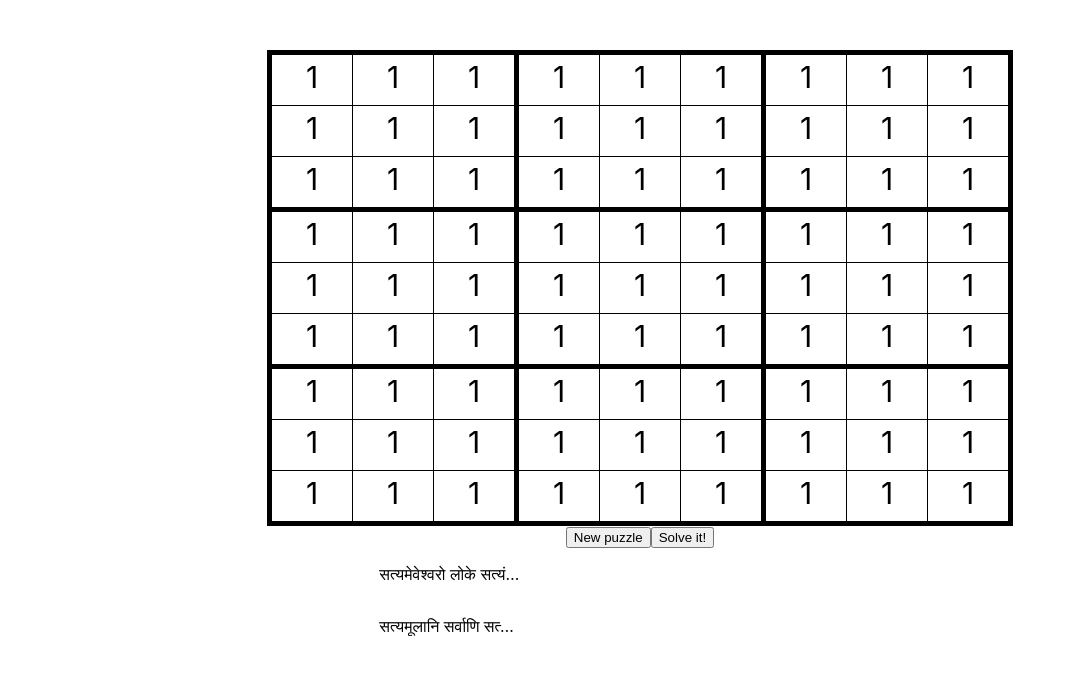
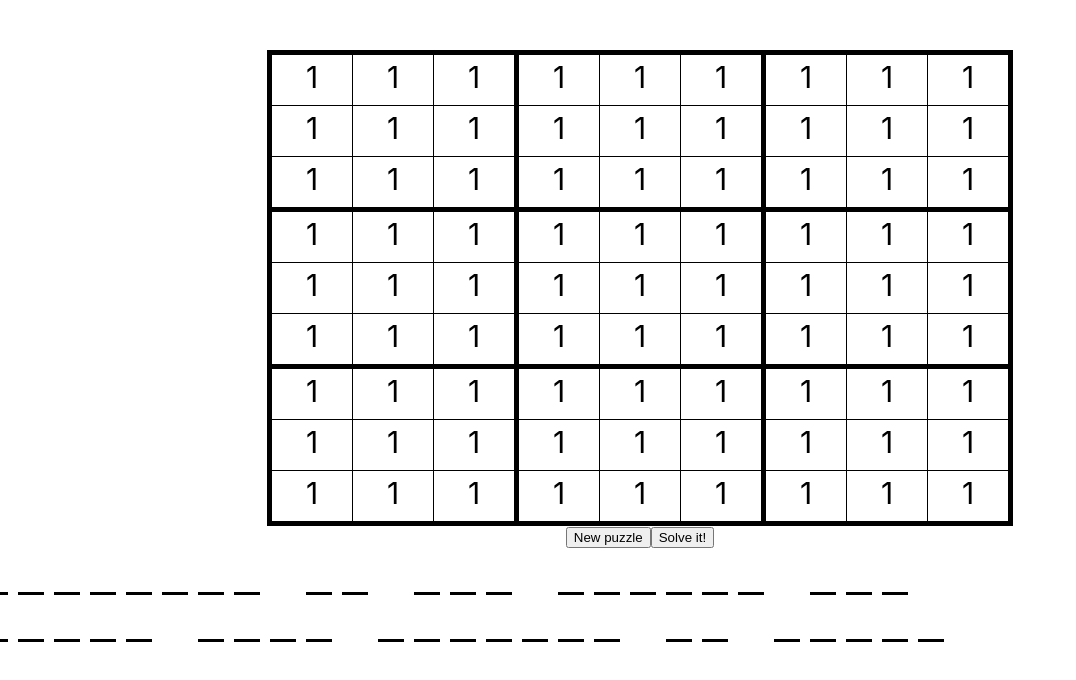
Before and after one commit to RohitTalwalkar/sanskrit-sudoku, a React (Create React App) app: page / in a window 1280 px wide. Shown: the top 680 px of the page, without its empty margins (0-1076 px from the left). Built offline with nearby package versions, Linux system fonts and the light colour scheme.

Commit message:
rendering ShlokCharacter and user input

```diff
--- a/src/App.tsx
+++ b/src/App.tsx
@@ -27,7 +27,7 @@ function App() {
       <Board {...{ boardState, setBoardState }} />
       <PuzzleButton {...{ setBoardState, setSolution }} />
       <SolvePuzzleButton {...{ boardState, setBoardState }} />
-      <DisplayShlok />
+      <DisplayShlok percentComplete={30} />
     </div>
   );
 }
--- a/src/components/DisplayShlok.tsx
+++ b/src/components/DisplayShlok.tsx
@@ -1,8 +1,49 @@
+import { useState } from "react";
 import { DATA } from "../data/shlok";
 
-export const DisplayShlok = () => {
-  const displayNumberOfChars = (index: number) => {
-    return 14;
+type ShlokCharacterProps = {
+  character: string;
+};
+
+const ShlokCharacter = (props: ShlokCharacterProps) => {
+  const { character } = props;
+  const [guessedCharacter, setSuessedCharacter] = useState("");
+
+  // need to compare the character codes since some letters display different if they are alone vs in a word
+  const borderStyle =
+    guessedCharacter.charAt(0) !== character.charAt(0) ? "3px solid black" : "";
+  const handleInput = (e: any) => {
+    e.target.innerText = e.target.innerText.replace("_", "");
+    if (e.target.innerText.length > 1) {
+      e.target.innerText = e.target.innerText[0];
+    }
+    setSuessedCharacter(e.target.innerText);
+  };
+  return (
+    <div
+      style={{
+        display: "inline-block",
+        borderBottom: borderStyle,
+        marginRight: "10px",
+        fontSize: "36px",
+        minWidth: "26px",
+      }}
+      contentEditable
+      onInput={handleInput}
+    />
+  );
+};
+
+type DisplayShlokProps = {
+  percentComplete: number;
+};
+
+export const DisplayShlok = (props: DisplayShlokProps) => {
+  const { percentComplete } = props;
+  const displayNumberOfChars = () => {
+    return (
+      Math.min(DATA[0][0].length + DATA[0][1].length) * (percentComplete / 100)
+    );
   };
   return (
     <>
@@ -10,18 +51,9 @@ export const DisplayShlok = () => {
         <div
           style={{ width: "100vh", display: "flex", justifyContent: "center" }}
         >
-          <p
-            key={index}
-            style={{
-              overflow: "hidden",
-              textOverflow: "ellipsis",
-              whiteSpace: "nowrap",
-              display: "inline-block",
-              maxWidth: `${displayNumberOfChars(index)}ch`,
-            }}
-          >
-            {lineOfText}
-          </p>
+          {lineOfText.map((char, index2) => (
+            <ShlokCharacter key={`${index}-${index2}`} character={char} />
+          ))}
         </div>
       ))}
     </>
--- a/src/data/shlok.ts
+++ b/src/data/shlok.ts
@@ -1,6 +1,62 @@
 export const DATA = [
   [
-    "सत्यमेवेश्वरो लोके सत्यं पद्माश्रिता सदा।",
-    "सत्यमूलानि सर्वाणि सत्यान्नास्ति परं पदम्।।",
+    [
+      "स",
+      "त्",
+      "य",
+      "मे",
+      "वे",
+      "श्",
+      "व",
+      "रो",
+      "",
+      "लो",
+      "के",
+      "",
+      "स",
+      "त्",
+      "यं",
+      "",
+      "प",
+      "द्",
+      "मा",
+      "श्",
+      "रि",
+      "ता",
+      "",
+      "स",
+      "दा",
+      "।",
+    ],
+    [
+      "स",
+      "त्",
+      "य",
+      "मू",
+      "ला",
+      "नि",
+      "",
+      "स",
+      "र्",
+      "वा",
+      "णि",
+      "",
+      "स",
+      "त्",
+      "या",
+      "न्",
+      "ना",
+      "स्",
+      "ति",
+      "",
+      "प",
+      "रं",
+      "",
+      "प",
+      "द",
+      "म्",
+      "।",
+      "।",
+    ],
   ],
 ];
```
